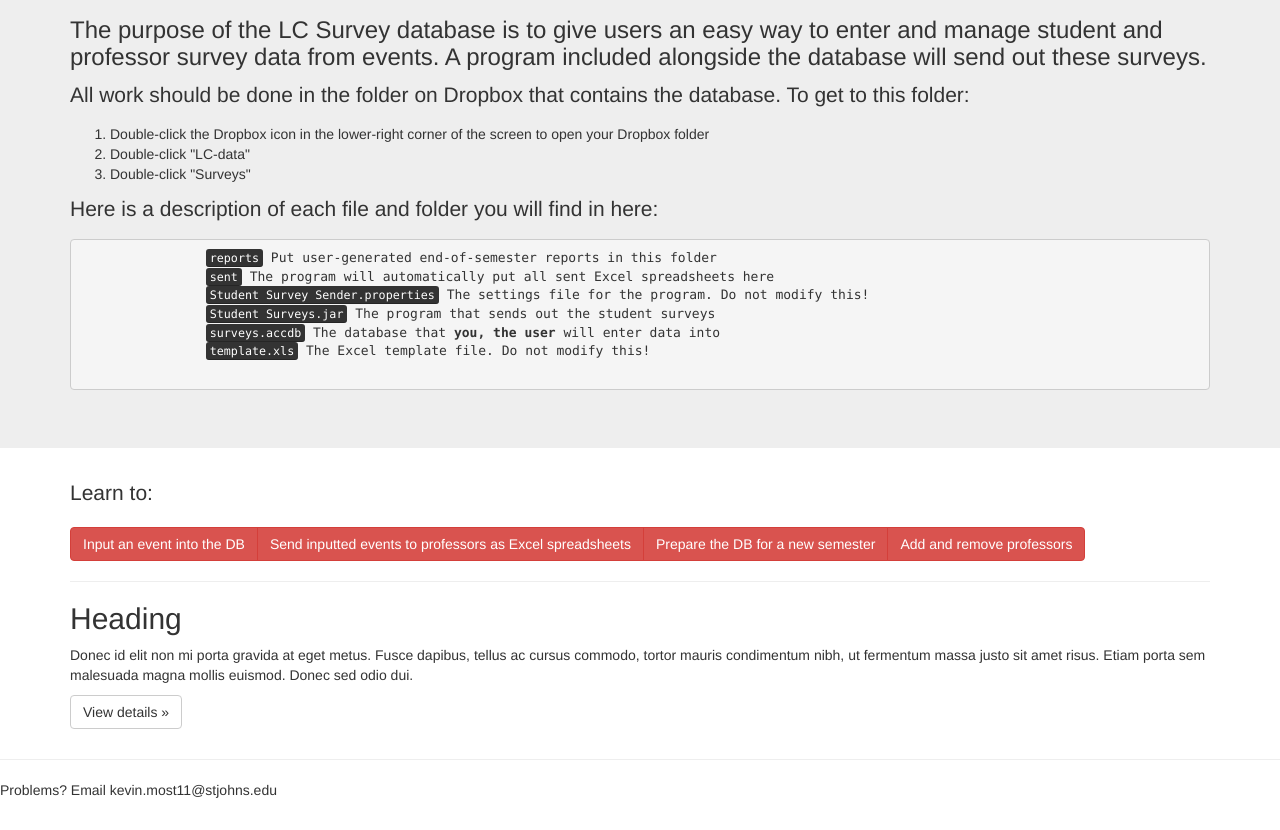
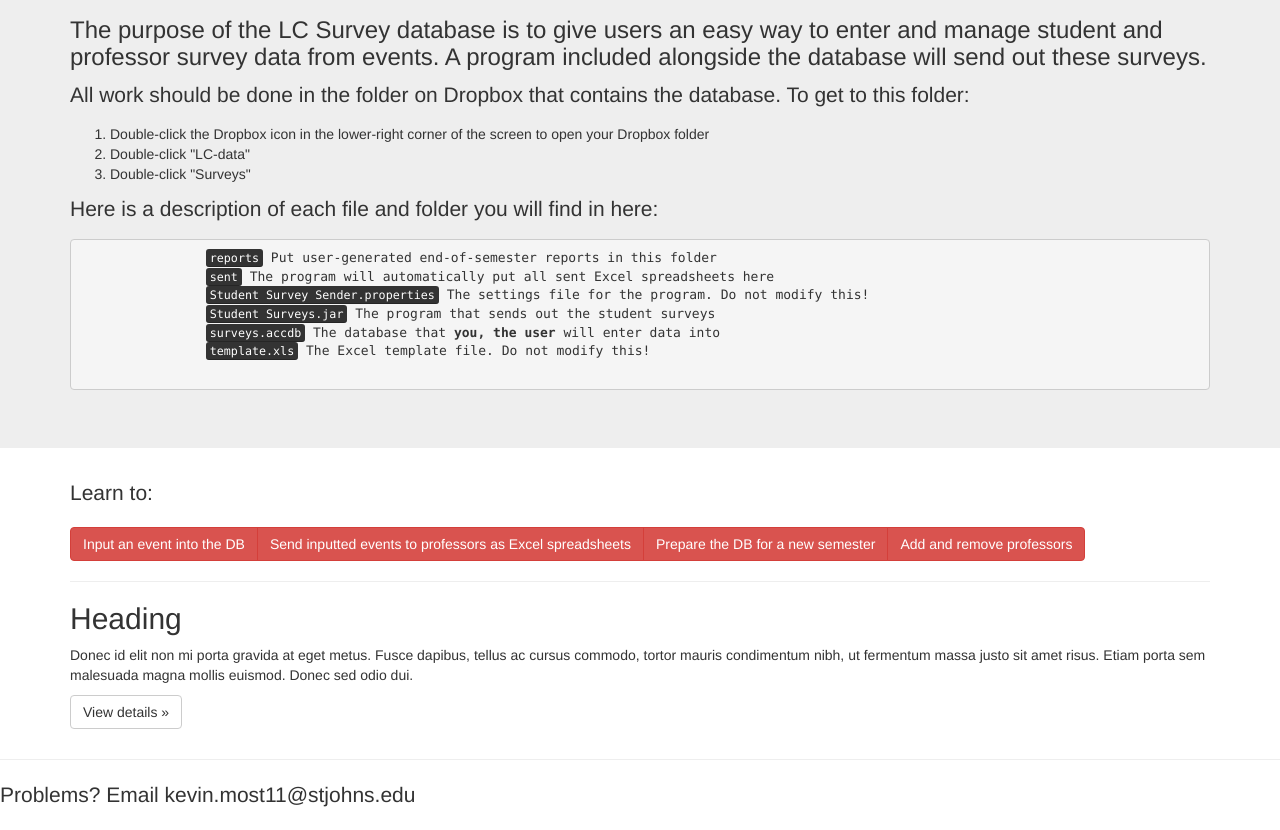
Before and after one commit to kevinmost/lc-help, a plain HTML site: page index.html in a window 1280 px wide. Shown: the part 193-1023 px from the top of the page. Drawn offline with nearby package versions, Linux system fonts and the light colour scheme.

Commit message:
I love light fonts

```diff
--- a/index.html
+++ b/index.html
@@ -56,7 +56,7 @@
 
     <hr>
     <footer>
-        <p>Problems? Email kevin.most11@stjohns.edu</p>
+        <p class="lead">Problems? Email kevin.most11@stjohns.edu</p>
     </footer>
 
     <!-- jQuery (necessary for Bootstrap's JavaScript plugins) -->
```
